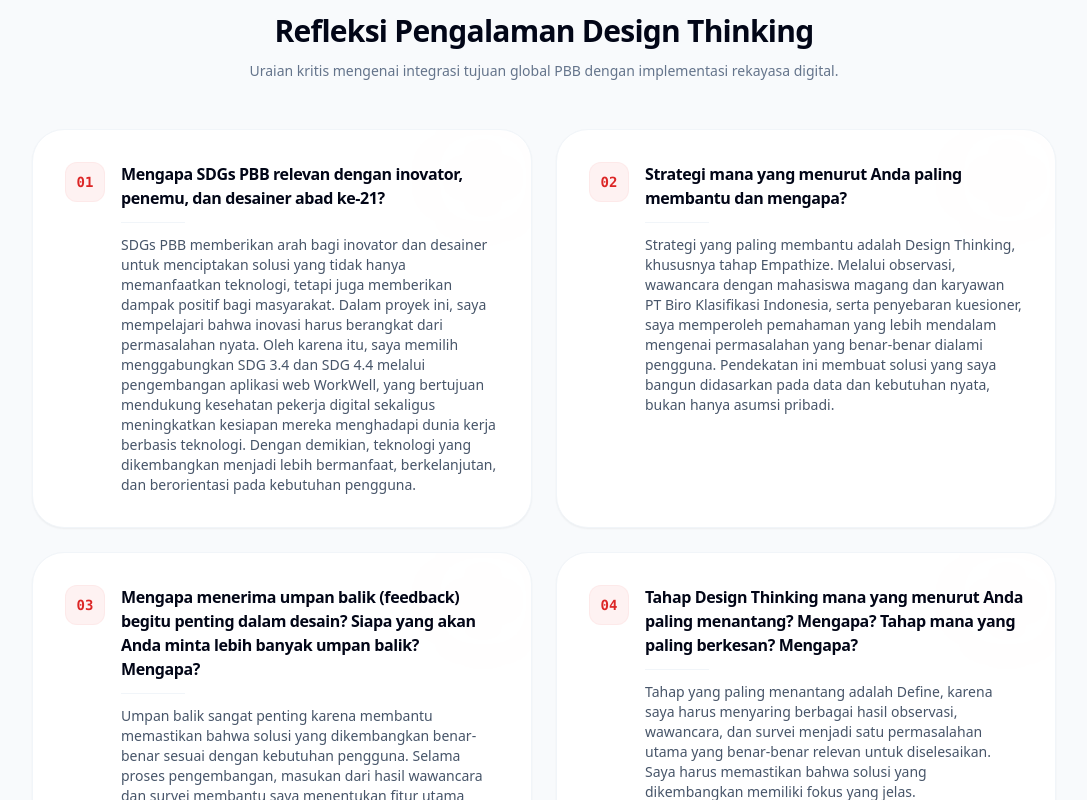
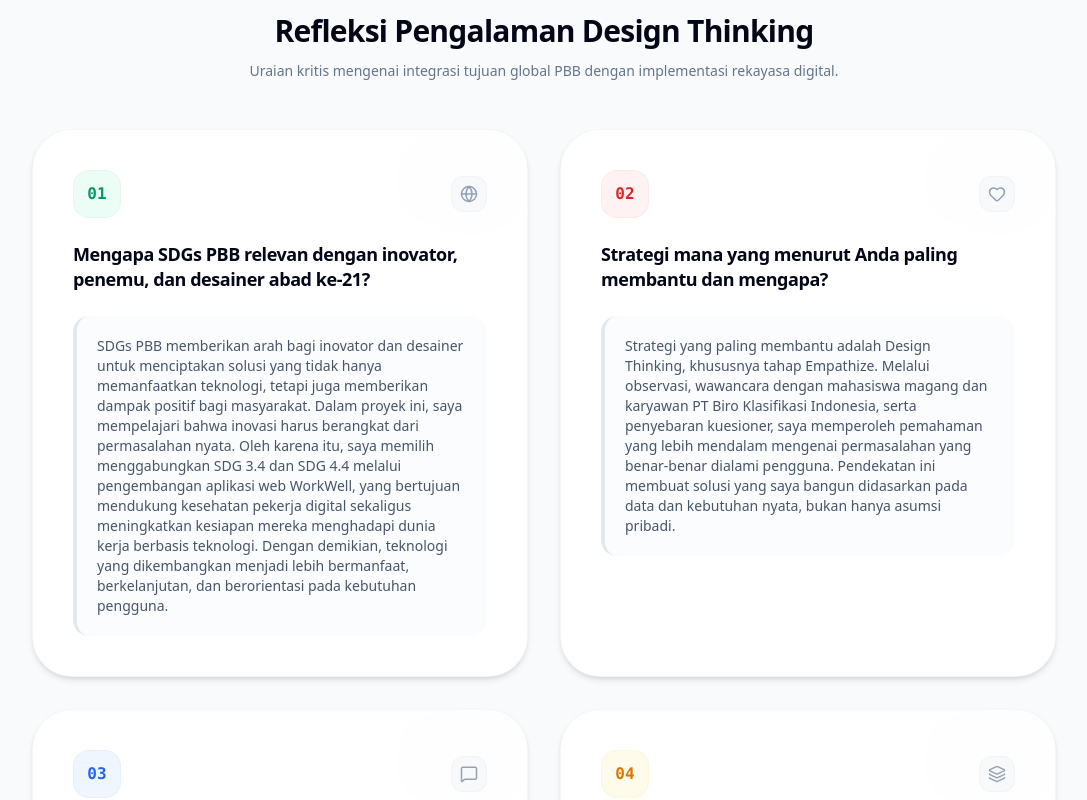
Before and after one commit to agstydva/stem-project, a React (Vite) app: page /reflection in a window 1280 px wide. Shown: the part 1380-2180 px from the top of the page, without its empty margins (96-1183 px from the left). Built offline with nearby package versions, Linux system fonts and the light colour scheme.

Commit message:
Beautify reflection journal Q&A section with colorful theme matching and card layouts

```diff
--- a/src/pages/Reflection.jsx
+++ b/src/pages/Reflection.jsx
@@ -1,6 +1,6 @@
 import React, { useState } from 'react';
 import Navbar from '../components/Navbar';
-import { BookOpen, HelpCircle, FileText, CheckCircle2, Play, Clock } from 'lucide-react';
+import { BookOpen, HelpCircle, FileText, CheckCircle2, Play, Clock, Globe, Heart, MessageSquare, Layers, Award } from 'lucide-react';
 
 const Reflection = () => {
   // State untuk mengontrol apakah video sedang diputar (swap cover dengan iframe)
@@ -10,27 +10,42 @@ const Reflection = () => {
     {
       num: "01",
       question: "Mengapa SDGs PBB relevan dengan inovator, penemu, dan desainer abad ke-21?",
-      answer: "SDGs PBB memberikan arah bagi inovator dan desainer untuk menciptakan solusi yang tidak hanya memanfaatkan teknologi, tetapi juga memberikan dampak positif bagi masyarakat. Dalam proyek ini, saya mempelajari bahwa inovasi harus berangkat dari permasalahan nyata. Oleh karena itu, saya memilih menggabungkan SDG 3.4 dan SDG 4.4 melalui pengembangan aplikasi web WorkWell, yang bertujuan mendukung kesehatan pekerja digital sekaligus meningkatkan kesiapan mereka menghadapi dunia kerja berbasis teknologi. Dengan demikian, teknologi yang dikembangkan menjadi lebih bermanfaat, berkelanjutan, dan berorientasi pada kebutuhan pengguna."
+      answer: "SDGs PBB memberikan arah bagi inovator dan desainer untuk menciptakan solusi yang tidak hanya memanfaatkan teknologi, tetapi juga memberikan dampak positif bagi masyarakat. Dalam proyek ini, saya mempelajari bahwa inovasi harus berangkat dari permasalahan nyata. Oleh karena itu, saya memilih menggabungkan SDG 3.4 dan SDG 4.4 melalui pengembangan aplikasi web WorkWell, yang bertujuan mendukung kesehatan pekerja digital sekaligus meningkatkan kesiapan mereka menghadapi dunia kerja berbasis teknologi. Dengan demikian, teknologi yang dikembangkan menjadi lebih bermanfaat, berkelanjutan, dan berorientasi pada kebutuhan pengguna.",
+      icon: <Globe size={18} />,
+      accentClass: "hover:border-emerald-100 hover:shadow-emerald-500/5",
+      numClass: "bg-emerald-50 text-emerald-600 border-emerald-100/50 group-hover:bg-emerald-600 group-hover:text-white"
     },
     {
       num: "02",
       question: "Strategi mana yang menurut Anda paling membantu dan mengapa?",
-      answer: "Strategi yang paling membantu adalah Design Thinking, khususnya tahap Empathize. Melalui observasi, wawancara dengan mahasiswa magang dan karyawan PT Biro Klasifikasi Indonesia, serta penyebaran kuesioner, saya memperoleh pemahaman yang lebih mendalam mengenai permasalahan yang benar-benar dialami pengguna. Pendekatan ini membuat solusi yang saya bangun didasarkan pada data dan kebutuhan nyata, bukan hanya asumsi pribadi."
+      answer: "Strategi yang paling membantu adalah Design Thinking, khususnya tahap Empathize. Melalui observasi, wawancara dengan mahasiswa magang dan karyawan PT Biro Klasifikasi Indonesia, serta penyebaran kuesioner, saya memperoleh pemahaman yang lebih mendalam mengenai permasalahan yang benar-benar dialami pengguna. Pendekatan ini membuat solusi yang saya bangun didasarkan pada data dan kebutuhan nyata, bukan hanya asumsi pribadi.",
+      icon: <Heart size={18} />,
+      accentClass: "hover:border-red-100 hover:shadow-red-500/5",
+      numClass: "bg-red-50 text-red-600 border-red-100/50 group-hover:bg-red-600 group-hover:text-white"
     },
     {
       num: "03",
       question: "Mengapa menerima umpan balik (feedback) begitu penting dalam desain? Siapa yang akan Anda minta lebih banyak umpan balik? Mengapa?",
-      answer: "Umpan balik sangat penting karena membantu memastikan bahwa solusi yang dikembangkan benar-benar sesuai dengan kebutuhan pengguna. Selama proses pengembangan, masukan dari hasil wawancara dan survei membantu saya menentukan fitur utama seperti Screen Time Monitoring, Hydration Tracker, Stretching Guide, dan Mental Health Pulse. Ke depannya, saya ingin memperoleh lebih banyak umpan balik dari mahasiswa magang, pekerja digital, tim Human Resources (HR), serta praktisi kesehatan kerja. Mereka merupakan pengguna maupun pihak yang memahami kebutuhan kesehatan dan produktivitas di lingkungan kerja sehingga dapat memberikan masukan yang lebih komprehensif."
+      answer: "Umpan balik sangat penting karena membantu memastikan bahwa solusi yang dikembangkan benar-benar sesuai dengan kebutuhan pengguna. Selama proses pengembangan, masukan dari hasil wawancara dan survei membantu saya menentukan fitur utama seperti Screen Time Monitoring, Hydration Tracker, Stretching Guide, dan Mental Health Pulse. Ke depannya, saya ingin memperoleh lebih banyak umpan balik dari mahasiswa magang, pekerja digital, tim Human Resources (HR), serta praktisi kesehatan kerja. Mereka merupakan pengguna maupun pihak yang memahami kebutuhan kesehatan dan produktivitas di lingkungan kerja sehingga dapat memberikan masukan yang lebih komprehensif.",
+      icon: <MessageSquare size={18} />,
+      accentClass: "hover:border-blue-100 hover:shadow-blue-500/5",
+      numClass: "bg-blue-50 text-blue-600 border-blue-100/50 group-hover:bg-blue-600 group-hover:text-white"
     },
     {
       num: "04",
       question: "Tahap Design Thinking mana yang menurut Anda paling menantang? Mengapa? Tahap mana yang paling berkesan? Mengapa?",
-      answer: "Tahap yang paling menantang adalah Define, karena saya harus menyaring berbagai hasil observasi, wawancara, dan survei menjadi satu permasalahan utama yang benar-benar relevan untuk diselesaikan. Saya harus memastikan bahwa solusi yang dikembangkan memiliki fokus yang jelas.\nSementara itu, tahap yang paling berkesan adalah Prototype dan Test. Pada tahap ini saya mengubah ide menjadi prototype di Figma, kemudian mengimplementasikannya menjadi aplikasi web WorkWell. Saya merasa bangga karena solusi yang awalnya hanya berupa konsep akhirnya dapat diwujudkan menjadi aplikasi yang dapat digunakan dan memperoleh respons positif dari calon pengguna."
+      answer: "Tahap yang paling menantang adalah Define, karena saya harus menyaring berbagai hasil observasi, wawancara, dan survei menjadi satu permasalahan utama yang benar-benar relevan untuk diselesaikan. Saya harus memastikan bahwa solusi yang dikembangkan memiliki fokus yang jelas.\nSementara itu, tahap yang paling berkesan adalah Prototype dan Test. Pada tahap ini saya mengubah ide menjadi prototype di Figma, kemudian mengimplementasikannya menjadi aplikasi web WorkWell. Saya merasa bangga karena solusi yang awalnya hanya berupa konsep akhirnya dapat diwujudkan menjadi aplikasi yang dapat digunakan dan memperoleh respons positif dari calon pengguna.",
+      icon: <Layers size={18} />,
+      accentClass: "hover:border-amber-100 hover:shadow-amber-500/5",
+      numClass: "bg-amber-50 text-amber-600 border-amber-100/50 group-hover:bg-amber-600 group-hover:text-white"
     },
     {
       num: "05",
       question: "Apa keterampilan/ide/konsep paling signifikan yang Anda peroleh semester ini? Jelaskan mengapa!",
-      answer: "Keterampilan yang paling signifikan yang saya peroleh adalah Design Thinking, User-Centered Design, dan kemampuan mengembangkan solusi berbasis web menggunakan teknologi modern. Saya belajar bahwa proses inovasi tidak dimulai dari membuat produk, tetapi dari memahami kebutuhan pengguna melalui riset, mengumpulkan bukti, melakukan validasi, kemudian mengembangkan solusi yang tepat. Selain itu, saya juga memperoleh pengalaman menggunakan Figma, pengembangan aplikasi web, serta memanfaatkan Artificial Intelligence sebagai pendukung brainstorming dan pengembangan fitur. Pengalaman ini meningkatkan kemampuan saya dalam memecahkan masalah secara sistematis sekaligus mempersiapkan diri menghadapi tantangan dunia kerja di bidang teknologi."
+      answer: "Keterampilan yang paling signifikan yang saya peroleh adalah Design Thinking, User-Centered Design, dan kemampuan mengembangkan solusi berbasis web menggunakan teknologi modern. Saya belajar bahwa proses inovasi tidak dimulai dari membuat produk, tetapi dari memahami kebutuhan pengguna melalui riset, mengumpulkan bukti, melakukan validasi, kemudian mengembangkan solusi yang tepat. Selain itu, saya juga memperoleh pengalaman menggunakan Figma, pengembangan aplikasi web, serta memanfaatkan Artificial Intelligence sebagai pendukung brainstorming dan pengembangan fitur. Pengalaman ini meningkatkan kemampuan saya dalam memecahkan masalah secara sistematis sekaligus mempersiapkan diri menghadapi tantangan dunia kerja di bidang teknologi.",
+      icon: <Award size={18} />,
+      accentClass: "hover:border-purple-100 hover:shadow-purple-500/5",
+      numClass: "bg-purple-50 text-purple-600 border-purple-100/50 group-hover:bg-purple-600 group-hover:text-white"
     }
   ];
 
@@ -143,27 +158,35 @@ const Reflection = () => {
             <p className="text-sm text-slate-500 font-medium">Uraian kritis mengenai integrasi tujuan global PBB dengan implementasi rekayasa digital.</p>
           </div>
 
-          <div className="grid md:grid-cols-2 gap-6 max-w-5xl mx-auto">
+          <div className="grid md:grid-cols-2 gap-8 max-w-5xl mx-auto">
             {reflectionData.map((item, idx) => (
               <div
                 key={idx}
-                className={`group relative bg-white p-6 md:p-8 rounded-[2rem] border border-slate-100 shadow-sm hover:shadow-xl hover:border-red-100 transition-all duration-500 overflow-hidden ${
-                  idx === 4 ? 'md:col-span-2' : ''
-                }`}
+                className={`group relative bg-white p-8 md:p-10 rounded-[2.5rem] border border-slate-100/80 shadow-md hover:shadow-2xl transition-all duration-500 overflow-hidden flex flex-col justify-between ${
+                  item.accentClass
+                } ${idx === 4 ? 'md:col-span-2' : ''}`}
               >
-                <div className="absolute top-0 right-0 w-24 h-24 bg-red-500/[0.01] rounded-full blur-[30px] pointer-events-none" />
+                {/* Background glowing orb indicator */}
+                <div className="absolute top-0 right-0 w-28 h-28 bg-gradient-to-br from-slate-950/[0.01] to-transparent rounded-full blur-2xl pointer-events-none" />
 
-                <div className="flex gap-4 items-start">
-                  {/* Number Badge */}
-                  <div className="w-10 h-10 bg-red-50 text-red-600 rounded-xl flex items-center justify-center font-mono font-black text-sm border border-red-100/50 flex-shrink-0 group-hover:bg-red-600 group-hover:text-white transition-colors duration-500">
-                    {item.num}
+                <div className="space-y-6">
+                  {/* Top bar: number and custom theme icon */}
+                  <div className="flex items-center justify-between">
+                    <div className={`w-12 h-12 rounded-2xl flex items-center justify-center font-mono font-black text-base border transition-all duration-500 ${item.numClass}`}>
+                      {item.num}
+                    </div>
+                    <div className="w-9 h-9 bg-slate-50 text-slate-400 group-hover:text-slate-900 rounded-xl flex items-center justify-center border border-slate-100 transition-colors duration-300">
+                      {item.icon}
+                    </div>
                   </div>
 
-                  <div className="space-y-3">
-                    <h3 className="text-sm md:text-base font-black text-slate-950 leading-snug tracking-tight group-hover:text-red-600 transition-colors duration-300">
-                      {item.question}
-                    </h3>
-                    <div className="h-px bg-slate-100 w-16" />
+                  {/* Question */}
+                  <h3 className="text-lg font-black text-slate-950 leading-snug tracking-tight group-hover:text-slate-900 transition-colors duration-300">
+                    {item.question}
+                  </h3>
+
+                  {/* Answer Box */}
+                  <div className="relative bg-slate-50/60 group-hover:bg-slate-50/90 p-5 rounded-2xl border-l-4 border-slate-200 group-hover:border-slate-300 transition-all duration-500">
                     <p className="text-xs md:text-sm text-slate-600 leading-relaxed font-normal whitespace-pre-line">
                       {item.answer}
                     </p>
```
